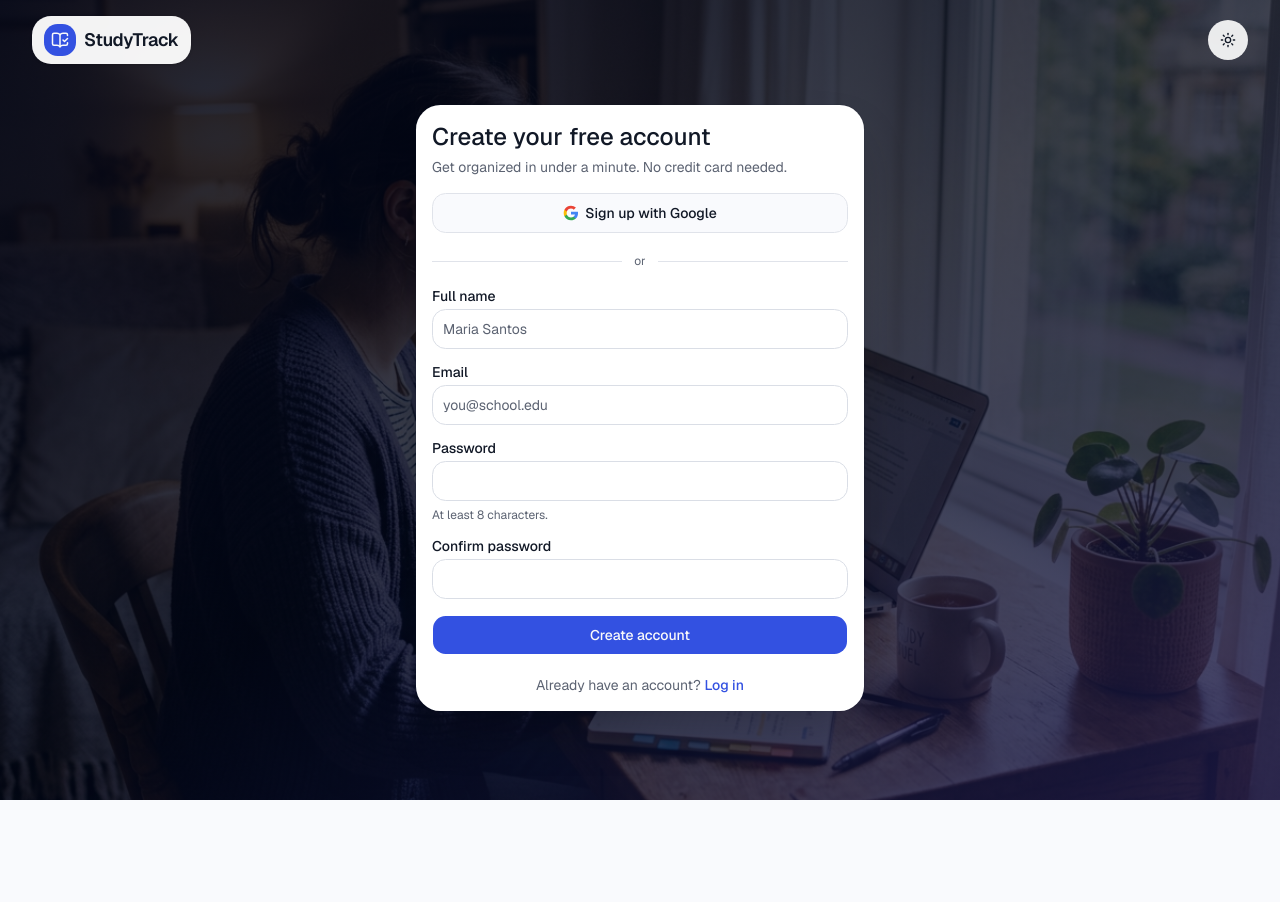
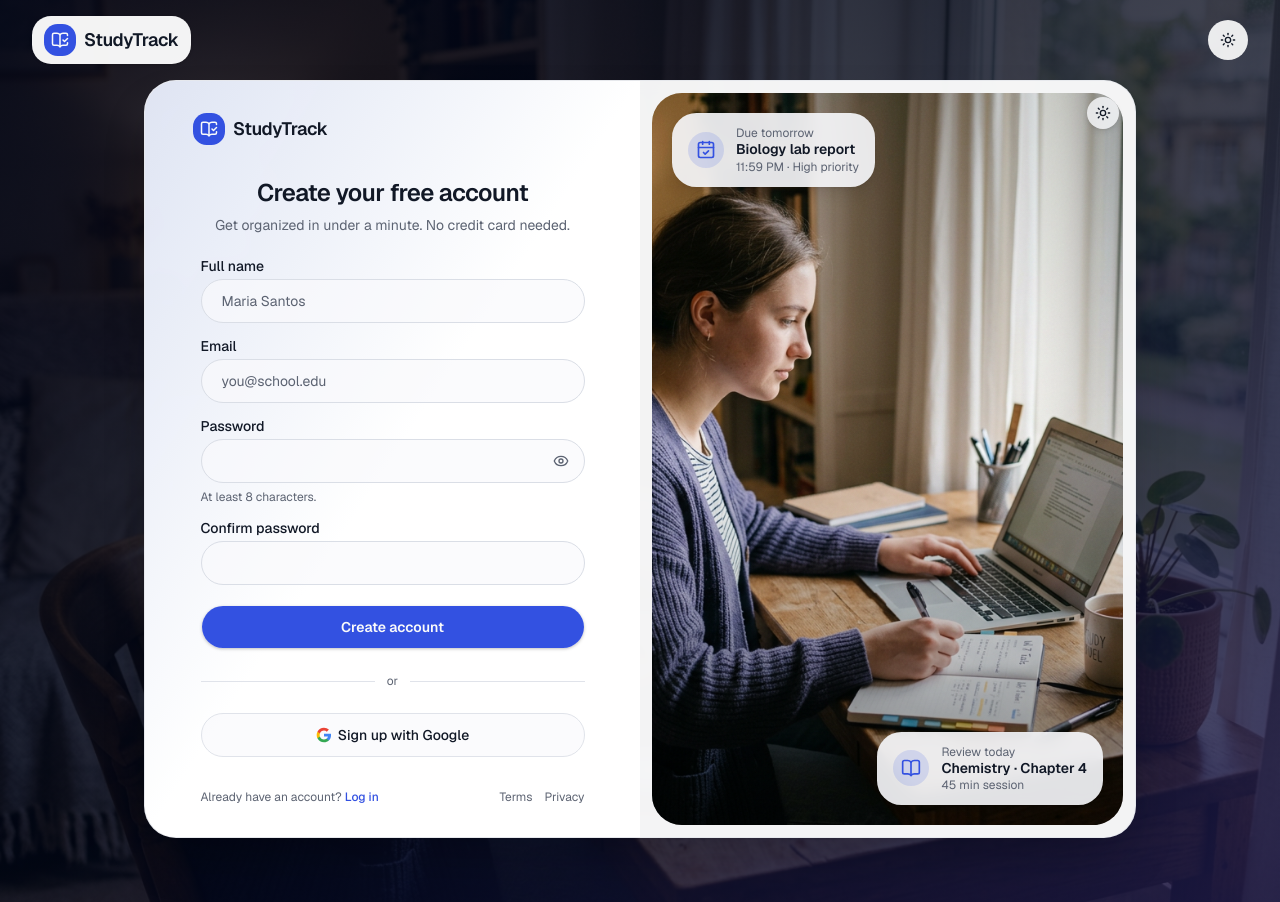
Before and after one commit to acedilloalvin15-spec/studytracker, a Next.js app in the folder studytrack-complete/studytrack/: page /signup in a window 1280 px wide. Before the commit the page ends 800 px from the top, so only its background shows below. Built offline with nearby package versions, Linux system fonts and the light colour scheme; no server answers.

Commit message:
Add files via upload

```diff
--- /dev/null
+++ b/studytrack-complete/studytrack/components/auth/auth-split-card.tsx
@@ -0,0 +1,65 @@
+import Link from 'next/link'
+import type { ReactNode } from 'react'
+import { BookOpen, CalendarCheck } from 'lucide-react'
+import { Logo } from '@/components/logo'
+import { ThemeToggle } from '@/components/theme-toggle'
+
+/**
+ * Shared split card for the login and signup pages.
+ * Left: logo, the form (children) and a footer line. Right: photo with floating cards.
+ * The theme toggle sits in the card's top-right corner.
+ */
+export function AuthSplitCard({ children, footer }: { children: ReactNode; footer: ReactNode }) {
+  return (
+    // The left/-translate trick centers the wide card even if the page wraps it in a narrow container.
+    <div className="relative left-1/2 grid w-[min(62rem,calc(100vw-2rem))] -translate-x-1/2 overflow-hidden rounded-[2rem] border border-border/60 bg-card/95 shadow-2xl backdrop-blur md:grid-cols-2">
+      <div className="absolute top-4 right-4 z-10 rounded-full bg-background/80 shadow-md backdrop-blur [&_button]:rounded-full">
+        <ThemeToggle />
+      </div>
+
+      {/* Left: logo, form, footer */}
+      <div className="flex flex-col justify-between gap-8 bg-gradient-to-br from-primary/10 via-card to-card px-6 py-8 sm:px-12">
+        <Logo className="self-start" />
+        <div className="mx-auto flex w-full max-w-sm flex-col gap-6">{children}</div>
+        <div className="mx-auto flex w-full max-w-sm items-center justify-between gap-4 text-xs text-muted-foreground">
+          <div>{footer}</div>
+          <p className="flex gap-3">
+            <Link href="/terms" className="hover:text-foreground hover:underline">Terms</Link>
+            <Link href="/privacy" className="hover:text-foreground hover:underline">Privacy</Link>
+          </p>
+        </div>
+      </div>
+
+      {/* Right: photo with floating study cards (hidden on small screens) */}
+      <div className="relative hidden min-h-[34rem] p-3 md:block" aria-hidden="true">
+        <div className="relative size-full overflow-hidden rounded-3xl">
+          {/* eslint-disable-next-line @next/next/no-img-element */}
+          <img src="/images/hero-student.png" alt="" className="absolute inset-0 size-full object-cover" />
+          <div className="absolute inset-0 bg-gradient-to-t from-black/40 via-transparent to-black/10" />
+
+          <div className="absolute top-5 left-5 flex items-center gap-3 rounded-2xl bg-background/90 px-4 py-3 shadow-lg backdrop-blur">
+            <span className="flex size-9 items-center justify-center rounded-xl bg-primary/15 text-primary">
+              <CalendarCheck className="size-5" />
+            </span>
+            <span className="text-sm leading-tight">
+              <span className="block text-xs text-muted-foreground">Due tomorrow</span>
+              <span className="block font-semibold">Biology lab report</span>
+              <span className="block text-xs text-muted-foreground">11:59 PM · High priority</span>
+            </span>
+          </div>
+
+          <div className="absolute right-5 bottom-5 flex items-center gap-3 rounded-2xl bg-background/90 px-4 py-3 shadow-lg backdrop-blur">
+            <span className="flex size-9 items-center justify-center rounded-xl bg-primary/15 text-primary">
+              <BookOpen className="size-5" />
+            </span>
+            <span className="text-sm leading-tight">
+              <span className="block text-xs text-muted-foreground">Review today</span>
+              <span className="block font-semibold">Chemistry · Chapter 4</span>
+              <span className="block text-xs text-muted-foreground">45 min session</span>
+            </span>
+          </div>
+        </div>
+      </div>
+    </div>
+  )
+}
--- a/studytrack-complete/studytrack/components/auth/signup-form.tsx
+++ b/studytrack-complete/studytrack/components/auth/signup-form.tsx
@@ -5,13 +5,13 @@ import { useRouter } from 'next/navigation'
 import { useEffect, useState } from 'react'
 import { useForm } from 'react-hook-form'
 import { zodResolver } from '@hookform/resolvers/zod'
-import { Loader2, MailCheck } from 'lucide-react'
+import { Eye, EyeOff, Loader2, MailCheck } from 'lucide-react'
 import { toast } from 'sonner'
 import { Button } from '@/components/ui/button'
-import { Card, CardContent, CardDescription, CardHeader, CardTitle } from '@/components/ui/card'
 import { Input } from '@/components/ui/input'
 import { FormField } from '@/components/form-field'
 import { GoogleButton, OrDivider } from '@/components/auth/google-button'
+import { AuthSplitCard } from '@/components/auth/auth-split-card'
 import { createClient } from '@/lib/supabase/client'
 import { authRedirectUrl, friendlyAuthError } from '@/lib/auth'
 import { signupSchema, type SignupValues } from '@/lib/validations'
@@ -21,6 +21,7 @@ export function SignupForm() {
   const [sentTo, setSentTo] = useState<string | null>(null)
   const [cooldown, setCooldown] = useState(0)
   const [resending, setResending] = useState(false)
+  const [showPassword, setShowPassword] = useState(false)
   const {
     register,
     handleSubmit,
@@ -96,29 +97,38 @@ export function SignupForm() {
     setSentTo(values.email)
   }
 
+  const footer = (
+    <p>
+      Already have an account?{' '}
+      <Link href="/login" className="font-medium text-primary hover:underline">
+        Log in
+      </Link>
+    </p>
+  )
+
   if (sentTo) {
     return (
-      <Card className="rounded-2xl text-center">
-        <CardHeader className="items-center">
-          <span className="mx-auto mb-2 flex size-12 items-center justify-center rounded-full bg-primary/10 text-primary">
+      <AuthSplitCard footer={footer}>
+        <div className="text-center">
+          <span className="mx-auto mb-3 flex size-12 items-center justify-center rounded-full bg-primary/10 text-primary">
             <MailCheck className="size-6" aria-hidden="true" />
           </span>
-          <CardTitle className="text-2xl">Check your email</CardTitle>
-          <CardDescription>
+          <h1 className="text-2xl font-semibold tracking-tight">Check your email</h1>
+          <p className="mt-1.5 text-sm text-balance text-muted-foreground">
             We sent a confirmation link to <span className="font-medium text-foreground">{sentTo}</span>.
             Click it to activate your account, then come back and log in. If you don&apos;t see it, check your spam folder.
-          </CardDescription>
-        </CardHeader>
-        <CardContent className="flex flex-col gap-3">
-          <Button variant="outline" className="w-full" onClick={resend} disabled={resending || cooldown > 0}>
+          </p>
+        </div>
+        <div className="flex flex-col gap-3">
+          <Button variant="outline" className="h-11 w-full rounded-full" onClick={resend} disabled={resending || cooldown > 0}>
             {resending && <Loader2 className="animate-spin" aria-hidden="true" />}
             {cooldown > 0 ? `Send again in ${cooldown}s` : 'Send the email again'}
           </Button>
-          <Button className="w-full" render={<Link href="/login" />}>
+          <Button className="h-11 w-full rounded-full font-semibold" render={<Link href="/login" />}>
             Back to log in
           </Button>
-        </CardContent>
-      </Card>
+        </div>
+      </AuthSplitCard>
     )
   }
 
@@ -126,41 +136,66 @@ export function SignupForm() {
     'aria-invalid': !!errors[name],
     'aria-describedby': errors[name] ? `${name}-error` : undefined,
   })
+  const pill = 'h-11 rounded-full bg-background/70 px-5'
 
   return (
-    <Card className="rounded-2xl">
-      <CardHeader>
-        <CardTitle className="text-2xl">Create your free account</CardTitle>
-        <CardDescription>Get organized in under a minute. No credit card needed.</CardDescription>
-      </CardHeader>
-      <CardContent className="flex flex-col gap-5">
-        <GoogleButton label="Sign up with Google" />
-        <OrDivider />
+    <AuthSplitCard footer={footer}>
+      <div className="text-center">
+        <h1 className="text-2xl font-semibold tracking-tight">Create your free account</h1>
+        <p className="mt-1.5 text-sm text-balance text-muted-foreground">
+          Get organized in under a minute. No credit card needed.
+        </p>
+      </div>
+
       <form onSubmit={handleSubmit(onSubmit)} noValidate className="flex flex-col gap-4">
         <FormField id="fullName" label="Full name" error={errors.fullName?.message}>
-            <Input id="fullName" autoComplete="name" placeholder="Maria Santos" className="h-10" {...field('fullName')} {...register('fullName')} />
+          <Input id="fullName" autoComplete="name" placeholder="Maria Santos" className={pill} {...field('fullName')} {...register('fullName')} />
         </FormField>
         <FormField id="email" label="Email" error={errors.email?.message}>
-            <Input id="email" type="email" autoComplete="email" placeholder="you@school.edu" className="h-10" {...field('email')} {...register('email')} />
+          <Input id="email" type="email" autoComplete="email" placeholder="you@school.edu" className={pill} {...field('email')} {...register('email')} />
         </FormField>
         <FormField id="password" label="Password" error={errors.password?.message} hint="At least 8 characters.">
-            <Input id="password" type="password" autoComplete="new-password" className="h-10" {...field('password')} {...register('password')} />
+          <div className="relative">
+            <Input
+              id="password"
+              type={showPassword ? 'text' : 'password'}
+              autoComplete="new-password"
+              className={`${pill} pr-12`}
+              {...field('password')}
+              {...register('password')}
+            />
+            <button
+              type="button"
+              onClick={() => setShowPassword((s) => !s)}
+              aria-label={showPassword ? 'Hide passwords' : 'Show passwords'}
+              aria-pressed={showPassword}
+              className="absolute inset-y-0 right-0 flex w-12 items-center justify-center rounded-r-full text-muted-foreground transition-colors hover:text-foreground focus-visible:ring-3 focus-visible:ring-ring/50 focus-visible:outline-none"
+            >
+              {showPassword ? <EyeOff className="size-4" aria-hidden="true" /> : <Eye className="size-4" aria-hidden="true" />}
+            </button>
+          </div>
         </FormField>
         <FormField id="confirmPassword" label="Confirm password" error={errors.confirmPassword?.message}>
-            <Input id="confirmPassword" type="password" autoComplete="new-password" className="h-10" {...field('confirmPassword')} {...register('confirmPassword')} />
+          <Input
+            id="confirmPassword"
+            type={showPassword ? 'text' : 'password'}
+            autoComplete="new-password"
+            className={pill}
+            {...field('confirmPassword')}
+            {...register('confirmPassword')}
+          />
         </FormField>
-          <Button type="submit" className="h-10" disabled={isSubmitting}>
+        <Button type="submit" className="mt-1 h-11 w-full rounded-full text-sm font-semibold shadow-sm" disabled={isSubmitting}>
           {isSubmitting && <Loader2 className="animate-spin" aria-hidden="true" />}
           {isSubmitting ? 'Creating account…' : 'Create account'}
         </Button>
       </form>
-        <p className="text-center text-sm text-muted-foreground">
-          Already have an account?{' '}
-          <Link href="/login" className="font-medium text-primary hover:underline">
-            Log in
-          </Link>
-        </p>
-      </CardContent>
-    </Card>
+
+      <OrDivider />
+
+      <div className="[&_button]:h-11 [&_button]:rounded-full [&_button]:bg-background/70">
+        <GoogleButton label="Sign up with Google" />
+      </div>
+    </AuthSplitCard>
   )
 }
```
Also changed, not shown: studytrack-complete/studytrack/components/auth/login-form.tsx (+13 -53 lines). Lines whose indentation alone changed are shown as unchanged.
